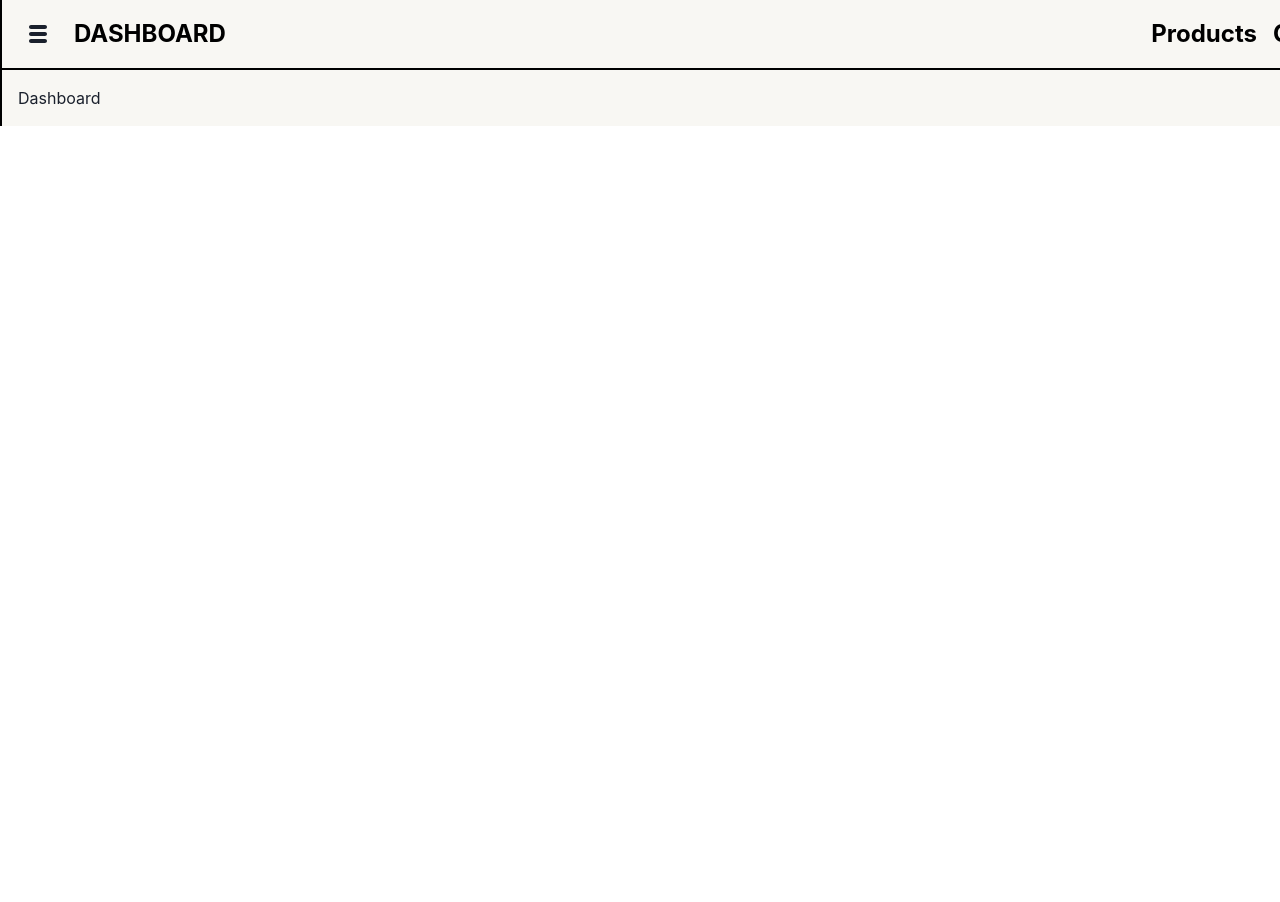
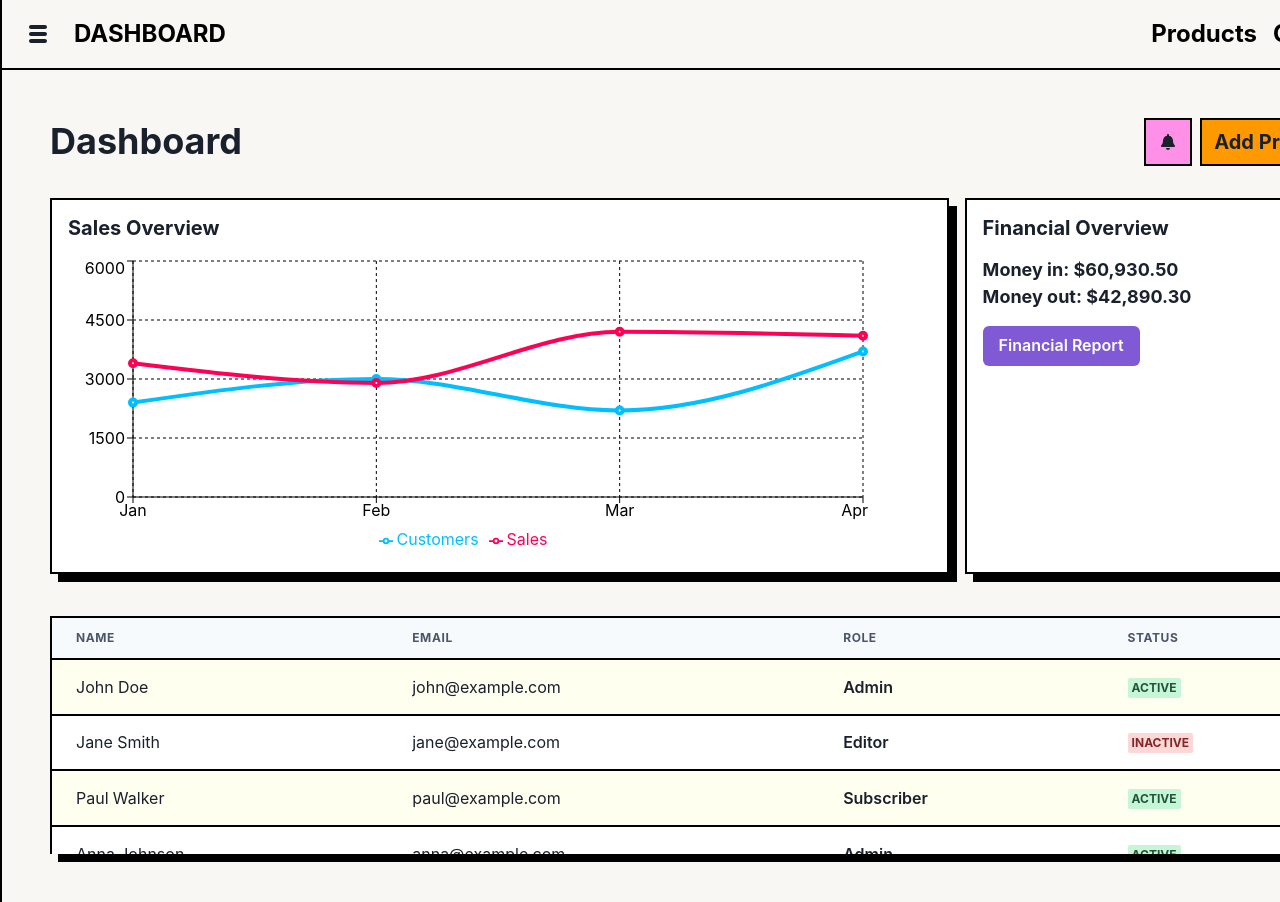
Before and after one commit to Aldyfaisal80/React-Chakra-UI, a React (Vite) app: page /dashboard in a window 1280 px wide. Shown: the top 902 px of the page. Before the commit the page ends 800 px from the top, so only its background shows below. Built offline with nearby package versions, Linux system fonts and the light colour scheme.

Commit message:
page(dashboard): make uncomplete display ui on dashboard

```diff
--- a/package.json
+++ b/package.json
@@ -19,12 +19,13 @@
     "@types/react-router-dom": "^5.3.3",
     "axios": "^1.7.7",
     "formik": "^2.4.6",
-    "framer-motion": "^11.5.4",
+    "framer-motion": "^11.5.6",
     "react": "^18.3.1",
     "react-dom": "^18.3.1",
     "react-hook-form": "^7.53.0",
     "react-icons": "^5.3.0",
     "react-router-dom": "^6.26.2",
+    "recharts": "^2.12.7",
     "sweetalert2": "^11.14.1",
     "zod": "^3.23.8"
   },
--- a/src/pages/admin/dashboard/Index.tsx
+++ b/src/pages/admin/dashboard/Index.tsx
@@ -1,5 +1,139 @@
+import {
+  Box,
+  Flex,
+  Text,
+  Button,
+  Heading,
+  HStack,
+  IconButton,
+  Table,
+  Thead,
+  Tbody,
+  Tr,
+  Th,
+  Td,
+  TableContainer,
+  Badge,
+  useColorModeValue,
+} from '@chakra-ui/react';
+import { FaBell } from 'react-icons/fa';
+import { LineChart, Line, XAxis, YAxis, CartesianGrid, Tooltip, Legend } from 'recharts';
+import ButtonPrimary from '../../../components/elements/ButtonPrimary';
+
+const data = [
+  { name: 'Jan', Customers: 2400, Sales: 3400 },
+  { name: 'Feb', Customers: 3000, Sales: 2900 },
+  { name: 'Mar', Customers: 2200, Sales: 4200 },
+  { name: 'Apr', Customers: 3700, Sales: 4100 },
+];
+
+const users = [
+  { name: 'John Doe', email: 'john@example.com', role: 'Admin', status: 'Active' },
+  { name: 'Jane Smith', email: 'jane@example.com', role: 'Editor', status: 'Inactive' },
+  { name: 'Paul Walker', email: 'paul@example.com', role: 'Subscriber', status: 'Active' },
+  { name: 'Anna Johnson', email: 'anna@example.com', role: 'Admin', status: 'Active' },
+];
+
 export default function Dashboard() {
+  const bgColor = useColorModeValue('#F8F7F3', '#18181B'); // Light or dark mode
+
   return (
-    <div>Dashboard</div>
-  )
+    <Flex h="100vh" bg={bgColor}>
+
+      {/* Main Content */}
+      <Flex flex="1" direction="column" p={8}>
+        {/* Top Bar */}
+        <HStack justifyContent="space-between" mb={8}>
+          <Heading>Dashboard</Heading>
+          <HStack>
+            <IconButton icon={<FaBell />} bg={"#FE90E7"} w={12} h={12} aria-label="Notifications" border={"2px solid black"} borderRadius={"unset"} _hover={{
+                boxShadow: "4px 4px 0px rgba(0, 0, 0, 1)",
+            }}/>
+            <ButtonPrimary text="Add Product" to="/dashboard/create-product" />
+          </HStack>
+        </HStack>
+
+        {/* Charts Section */}
+        <Flex mb={8}>
+          <Box
+            w="70%"
+            bg="white"
+            border="2px solid black"
+            boxShadow="8px 8px 0px 0px black"
+            p={4}
+            mr={4}
+          >
+            <Heading size="md" mb={4}>
+              Sales Overview
+            </Heading>
+            <LineChart width={800} height={300} data={data}>
+              <CartesianGrid strokeDasharray="3 3" stroke="#000" />
+              <XAxis dataKey="name" stroke="#000" />
+              <YAxis stroke="#000" />
+              <Tooltip />
+              <Legend />
+              <Line type="monotone" dataKey="Customers" stroke="#00BFFF" strokeWidth={4} />
+              <Line type="monotone" dataKey="Sales" stroke="#FF0054" strokeWidth={4} />
+            </LineChart>
+          </Box>
+
+          <Box
+            w="30%"
+            bg="white"
+            border="2px solid black"
+            boxShadow="8px 8px 0px 0px black"
+            p={4}
+          >
+            <Heading size="md" mb={4}>
+              Financial Overview
+            </Heading>
+            <Text fontSize="lg" fontWeight="bold">
+              Money in: $60,930.50
+            </Text>
+            <Text fontSize="lg" fontWeight="bold">
+              Money out: $42,890.30
+            </Text>
+            <Button mt={4} colorScheme="purple">
+              Financial Report
+            </Button>
+          </Box>
+        </Flex>
+
+        {/* User Table */}
+        <TableContainer bg="white" mt="10px" borderRadius="unset" boxShadow="8px 8px 0px 0px black">
+          <Table variant="simple" border="2px solid black">
+            <Thead bg="gray.50">
+              <Tr>
+                <Th>Name</Th>
+                <Th>Email</Th>
+                <Th>Role</Th>
+                <Th>Status</Th>
+              </Tr>
+            </Thead>
+            <Tbody>
+              {users.length > 0 ? (
+                users.map((user, index) => (
+                  <Tr key={index} bg={index % 2 === 0 ? "yellow.50" : "white"} border="2px solid black">
+                    <Td>{user.name}</Td>
+                    <Td>{user.email}</Td>
+                    <Td fontWeight="semibold">{user.role}</Td>
+                    <Td>
+                      <Badge colorScheme={user.status === 'Active' ? 'green' : 'red'}>
+                        {user.status}
+                      </Badge>
+                    </Td>
+                  </Tr>
+                ))
+              ) : (
+                <Tr>
+                  <Td colSpan={4} textAlign="center" fontWeight="bold">No users available.</Td>
+                </Tr>
+              )}
+            </Tbody>
+          </Table>
+        </TableContainer>
+
+      </Flex>
+    </Flex>
+  );
 }
```
Also changed, not shown: 1 other file (tests, documents, lock files or other folders).
